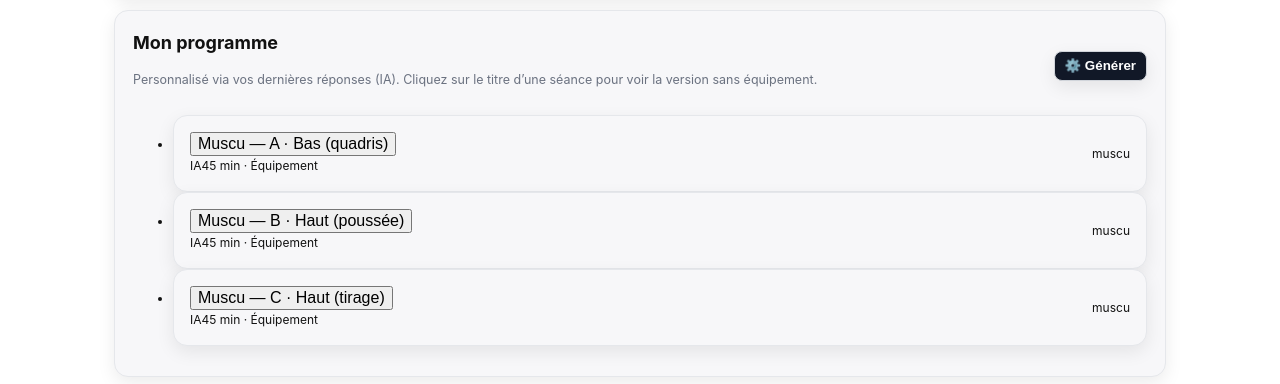
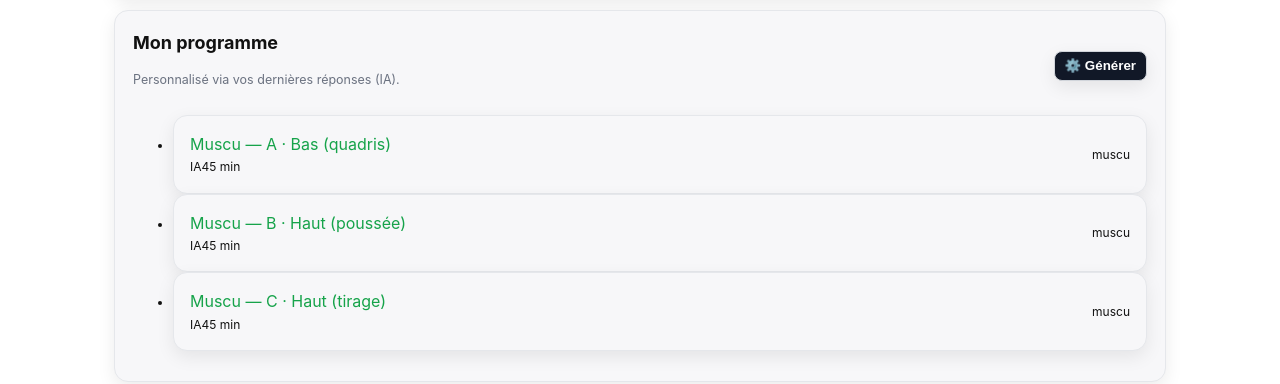
Before and after one commit to lebasquelyza/appli-files, a Next.js app in the folder apps/web/: page /dashboard/profile in a window 1280 px wide. Both pictures are taken after a click on the button "⚙️ Générer". Shown: the part 321-705 px from the top of the page. Built offline with nearby package versions, Linux system fonts and the light colour scheme; no server answers.

Commit message:
Update GenerateClient.tsx

```diff
--- a/apps/web/app/dashboard/profile/GenerateClient.tsx
+++ b/apps/web/app/dashboard/profile/GenerateClient.tsx
@@ -1,9 +1,9 @@
 // apps/web/app/dashboard/profile/GenerateClient.tsx
 "use client";
 
-import { useState } from "react";
-import type { AiSession as AiSessionT, Profile as ProfileT, NormalizedExercise } from "../../../lib/coach/ai";
-import { planProgrammeFromProfile } from "../../../lib/coach/beton/index";
+import { useState, useEffect } from "react";
+import type { AiSession as AiSessionT, Profile as ProfileT } from "../../../lib/coach/ai";
+import { planProgrammeFromProfile } from "../../../lib/coach/beton/index"; // <-- assure-toi que ce chemin pointe bien sur ton index.ts béton
 
 type Props = {
   email?: string;
@@ -22,12 +22,12 @@ function typeBadgeClass(t: WorkoutType) {
   }
 }
 
-/* ====== Helpers client ====== */
+/* ========= Helpers client (mêmes règles que côté serveur) ========= */
 function availabilityFromAnswers(answers: Record<string, any> | null | undefined): string | undefined {
   if (!answers) return undefined;
   const dayPat = /(lundi|mardi|mercredi|jeudi|vendredi|samedi|dimanche|week\s*-?\s*end|weekend|jours?\s+par\s+semaine|\b[1-7]\s*(x|fois|jours?)?)/i;
   const candidates: string[] = [];
-  for (const k of ["daysPerWeek", "jours", "séances/semaine", "seances/semaine", "col_I", "col_H"]) {
+  for (const k of ["daysPerWeek", "jours", "séances/semaine", "seances/semaine", "col_I"]) {
     const v = (answers as any)[k];
     if (typeof v === "string" || typeof v === "number") candidates.push(String(v));
   }
@@ -61,56 +61,23 @@ function splitList(s: any): string[] | undefined {
   if (!txt) return undefined;
   return txt.split(/[;,/|]/).map((t) => t.trim()).filter(Boolean);
 }
-
-/** Transforme une séance en version “sans équipement” côté client */
-function toBodyweightVersion(session: AiSessionT): AiSessionT {
-  const mapName = (name: string): string => {
-    const n = name.toLowerCase();
-    if (/front|goblet|squat|presse|leg\s*extension/.test(n)) return "Squat au poids du corps";
-    if (/fente|split|lunge/.test(n)) return "Fente arrière au poids du corps";
-    if (/hip thrust|glute|pont/.test(n)) return "Hip Thrust au sol";
-    if (/souleve|rdl|deadlift|good morning/.test(n)) return "Good morning au poids du corps";
-    if (/leg curl|curl ischio/.test(n)) return "Nordic curl assisté";
-    if (/bench|developpe|militaire|incline|presse epaule/.test(n)) return "Pompes (mains surélevées si besoin)";
-    if (/ecarte/.test(n)) return "Pompes tempo lent";
-    if (/rowing|tirage horizontal/.test(n)) return "Tirage serviette sous table";
-    if (/tirage vertical|tractions?/.test(n)) return "Tirage horizontal élastique/serviette";
-    if (/elevations?/.test(n)) return "Élévations latérales sans charge (tempo lent)";
-    if (/curl/.test(n)) return "Curl isométrique serviette";
-    if (/triceps/.test(n)) return "Dips entre deux chaises (amplitude confortable)";
-    if (/plank|gainage/.test(n)) return "Gainage planche";
-    if (/hollow/.test(n)) return "Hollow Hold";
-    if (/mollets?|calf/.test(n)) return "Mollets debout au poids du corps";
-    if (/poignets?|forearm/.test(n)) return "Farmer carry (charges improvisées)";
-    return name;
-  };
-
-  const bwEx = (session.exercises || []).map<NormalizedExercise>((e) => {
-    const isWeighted = /halt|barre|machine|cable|câble|bench/i.test(e.equipment || "") ||
-                       /(squat|bench|developpe|rowing|tirage|curl|extension|kettlebell|kb|barre|halt|mollets|poignets)/i.test(e.name);
-    if (!isWeighted) return e;
-
-    const name = mapName(e.name);
-    const out: NormalizedExercise = {
-      ...e,
-      name,
-      equipment: "poids du corps",
-      tempo: e.tempo || undefined,
-      rest: "60–75s",
-      reps: e.reps || "10–15",
-      sets: e.sets || 3,
-    };
-    return out;
-  });
-
-  return { ...session, exercises: bwEx, title: session.title.replace(/$/, " (sans équipement)") };
-}
+/* ================================================================ */
 
 export default function GenerateClient({ email, questionnaireBase, initialSessions = [] }: Props) {
   const [loading, setLoading] = useState(false);
   const [sessions, setSessions] = useState<AiSessionT[]>(initialSessions);
   const [error, setError] = useState<string>("");
-  const [bwToggled, setBwToggled] = useState<Record<string, boolean>>({}); // id -> true = sans équipement
+
+  // NEW: au montage, on tente de récupérer d’anciennes séances (si l’utilisateur revient)
+  useEffect(() => {
+    try {
+      const raw = localStorage.getItem("ai_sessions");
+      if (raw) {
+        const parsed = JSON.parse(raw);
+        if (Array.isArray(parsed)) setSessions(parsed);
+      }
+    } catch {}
+  }, []);
 
   async function onGenerate() {
     try {
@@ -127,7 +94,7 @@ export default function GenerateClient({ email, questionnaireBase, initialSessio
       const profile: any = {
         prenom: baseProfile.prenom,
         age: baseProfile.age,
-        objectif: baseProfile.objectif, // <-- libellé brut utilisé côté béton
+        objectif: baseProfile.objectif,
         goal: baseProfile.goal,
         equipLevel: normEquipLevel(answers?.equipLevel ?? answers?.["matériel"] ?? answers?.["materiel"] ?? answers?.["equipment_level"] ?? answers?.["col_E"]),
         timePerSession:
@@ -145,30 +112,16 @@ export default function GenerateClient({ email, questionnaireBase, initialSessio
       const daysPerWeek =
         Math.max(1, Math.min(6, toNumber(answers?.["daysPerWeek"] ?? answers?.["jours"] ?? answers?.["séances/semaine"] ?? answers?.["seances/semaine"] ?? answers?.["col_I"]) || 3));
 
-      // ✨ Génération IA (avec équipement selon profil)
       const { sessions } = planProgrammeFromProfile(profile, { maxSessions: daysPerWeek });
+      setSessions(sessions);
 
-      setBwToggled({}); // reset toggles
-      setSessions(sessions);
+      // NEW: on persiste pour la page détail
+      localStorage.setItem("ai_sessions", JSON.stringify(sessions));
     } catch (e: any) {
       setError("Impossible de générer les séances. Réessaie dans un instant.");
     } finally {
       setLoading(false);
     }
-  }
-
-  function onToggleSession(id: string) {
-    setBwToggled((prev) => {
-      const next = { ...prev, [id]: !prev[id] };
-      return next;
-    });
-    setSessions((prev) =>
-      prev.map((s) => {
-        if (s.id !== id) return s;
-        const toggled = !bwToggled[id];
-        return toggled ? toBodyweightVersion(s) : { ...s, title: s.title.replace(/\s*\(sans équipement\)\s*$/, "") };
-      })
-    );
   }
 
   return (
@@ -180,7 +133,7 @@ export default function GenerateClient({ email, questionnaireBase, initialSessio
         <div>
           <h2 style={{ marginBottom: 6 }}>Mon programme</h2>
           <p className="text-sm" style={{ color: "#6b7280" }}>
-            Personnalisé via vos dernières réponses (IA). Cliquez sur le titre d’une séance pour voir la version sans équipement.
+            Personnalisé via vos dernières réponses (IA).
           </p>
         </div>
 
@@ -220,26 +173,31 @@ export default function GenerateClient({ email, questionnaireBase, initialSessio
       ) : (
         <ul className="space-y-2 list-none pl-0">
           {sessions.map((s) => {
-            const displayTitle = s.title || "Séance";
-            const equipped = !/\(sans équipement\)/i.test(displayTitle);
+            const qp = new URLSearchParams({
+              title: s.title,
+              date: s.date,
+              type: s.type,
+              plannedMin: s.plannedMin ? String(s.plannedMin) : "",
+            });
+            const href = `/dashboard/seance/${encodeURIComponent(s.id)}?${qp.toString()}`;
 
             return (
               <li key={s.id} className="card p-3">
                 <div className="flex items-center justify-between gap-3">
                   <div className="min-w-0">
-                    <button
-                      onClick={() => onToggleSession(s.id)}
-                      className="font-medium underline-offset-2 hover:underline truncate text-left"
+                    <a
+                      href={href}
+                      className="font-medium underline-offset-2 hover:underline truncate"
                       style={{ fontSize: 16, display: "inline-block", maxWidth: "100%" }}
-                      title="Cliquer pour alterner équipement / sans équipement"
+                      title={s.title}
                     >
-                      {displayTitle}
-                    </button>
+                      {s.title}
+                    </a>
                     <div className="text-xs mt-0.5 text-gray-500">
                       <span className="inline-flex items-center rounded-full border border-gray-200 bg-white px-1.5 py-0.5 mr-2">
                         IA
                       </span>
-                      {s.plannedMin ? `${s.plannedMin} min` : "—"} · {equipped ? "Équipement" : "Sans équipement"}
+                      {s.plannedMin ? `${s.plannedMin} min` : "—"}
                     </div>
                   </div>
                   <span className={`shrink-0 inline-flex items-center rounded-full px-2.5 py-1 text-xs font-medium ${typeBadgeClass(s.type as WorkoutType)}`}>
```
